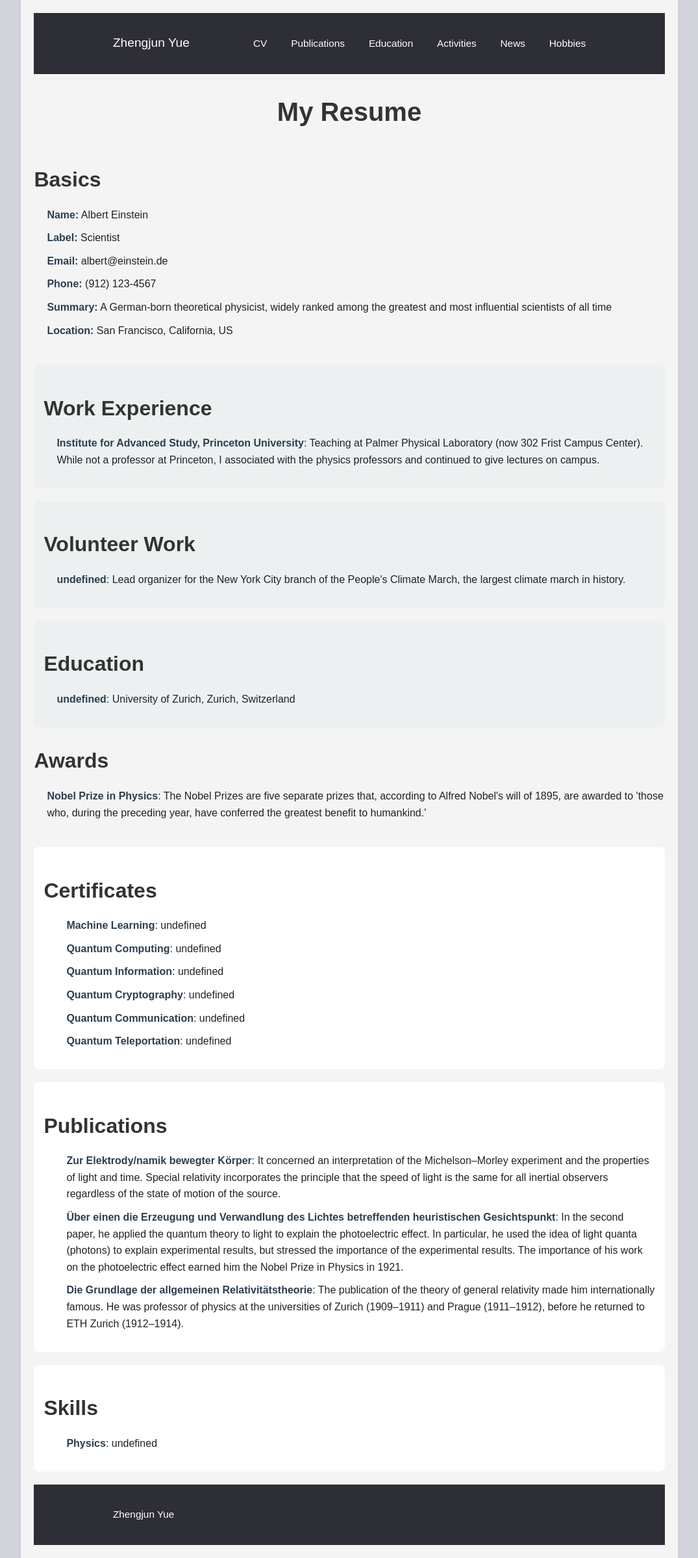
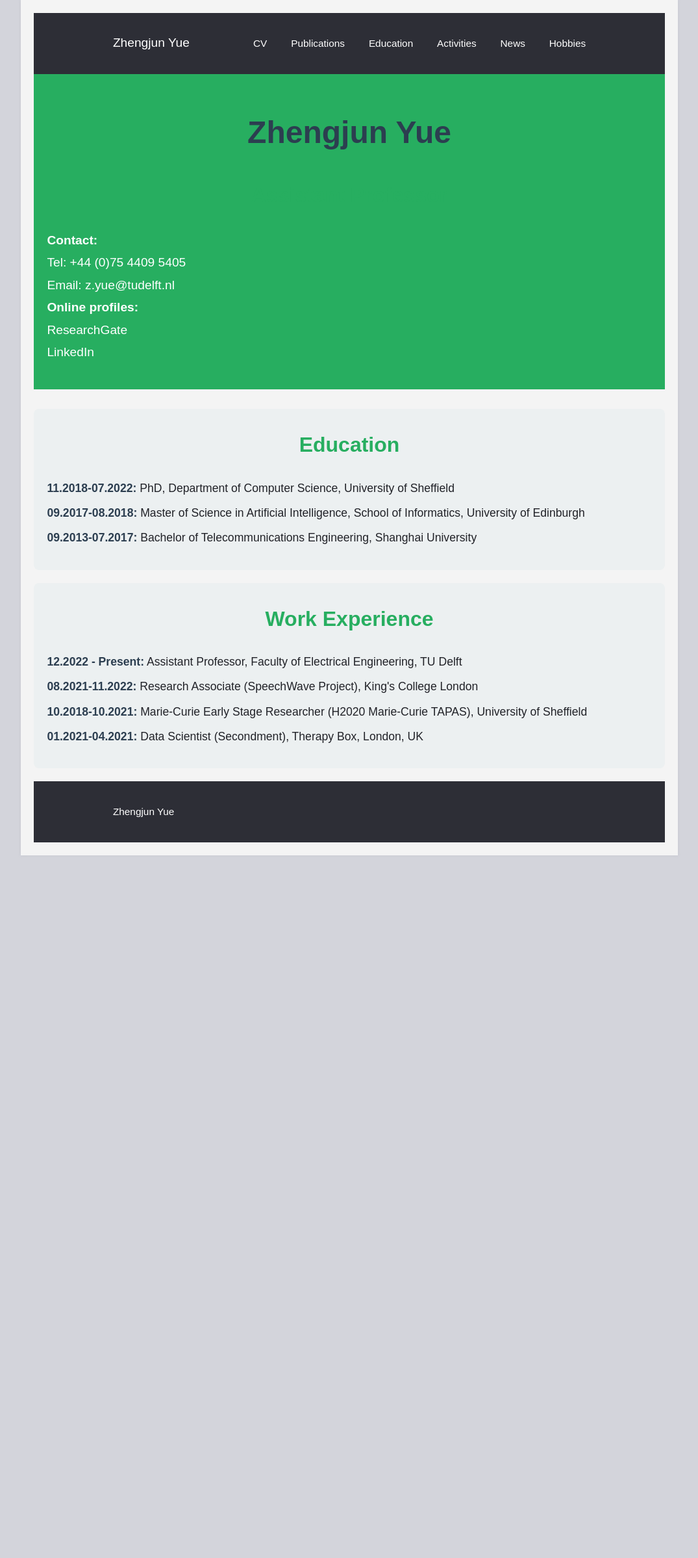
Before and after one commit to zhengjunyue/zhengjunyue.github.io, a Jekyll site: the page built from cv.html, in a window 1280 px wide. Shown: the whole page at 65% size, without its empty margins (102-1177 px from the left). Built offline with Jekyll 4.4.1, drawn with Linux system fonts in a browser that asks for light colours; after the commit the page ends 1316 px from its top, so only the background shows below that.

Commit message:
Update cv.html

```diff
--- a/cv.html
+++ b/cv.html
@@ -3,169 +3,112 @@ layout: default
 title: "Resume"
 ---
 
-<h1>My Resume</h1>
+<div id="resume-page">
+  <header class="header">
+    <h1>Zhengjun Yue</h1>
+    <h2>Assistant Professor</h2>
+    <p class="contact-info">
+      <strong>Contact:</strong><br>
+      Tel: +44 (0)75 4409 5405<br>
+      Email: <a href="mailto:z.yue@tudelft.nl">z.yue@tudelft.nl</a><br>
+      <strong>Online profiles:</strong><br>
+      <a href="https://www.researchgate.net/profile/Zhengjun_Yue" target="_blank">ResearchGate</a><br>
+      <a href="https://www.linkedin.com/in/zhengjun-yue-a313a9205/" target="_blank">LinkedIn</a>
+    </p>
+  </header>
 
-<div id="resume-content">
-  <!-- The content of resume.json will be inserted here -->
+  <div class="content">
+    <section class="education">
+      <h2>Education</h2>
+      <ul>
+        <li><strong>11.2018-07.2022:</strong> PhD, Department of Computer Science, University of Sheffield</li>
+        <li><strong>09.2017-08.2018:</strong> Master of Science in Artificial Intelligence, School of Informatics, University of Edinburgh</li>
+        <li><strong>09.2013-07.2017:</strong> Bachelor of Telecommunications Engineering, Shanghai University</li>
+      </ul>
+    </section>
+
+    <section class="work-experience">
+      <h2>Work Experience</h2>
+      <ul>
+        <li><strong>12.2022 - Present:</strong> Assistant Professor, Faculty of Electrical Engineering, TU Delft</li>
+        <li><strong>08.2021-11.2022:</strong> Research Associate (SpeechWave Project), King's College London</li>
+        <li><strong>10.2018-10.2021:</strong> Marie-Curie Early Stage Researcher (H2020 Marie-Curie TAPAS), University of Sheffield</li>
+        <li><strong>01.2021-04.2021:</strong> Data Scientist (Secondment), Therapy Box, London, UK</li>
+      </ul>
+    </section>
+
+    <!-- More sections for Skills, Publications, etc., can be added similarly -->
+  </div>
 </div>
 
 <style>
+  /* Global styles */
   body {
     font-family: Arial, sans-serif;
     line-height: 1.6;
+    background-color: #f4f4f4;
     margin: 0;
     padding: 20px;
-    background-color: #f4f4f4;
+  }
+
+  h1, h2 {
+    text-align: center;
+    color: #2c3e50;
   }
 
   h1 {
-    font-size: 2.5rem;
-    color: #333;
-    text-align: center;
-    margin-bottom: 20px;
+    font-size: 3rem;
   }
 
-  .section {
-    margin-bottom: 40px;
+  h2 {
+    font-size: 2rem;
+    margin-top: 10px;
+    color: #27ae60; /* Green color for section headers */
   }
 
-  .section h2 {
-    font-size: 2rem;
-    margin-bottom: 10px;
-    color: #333;
+  .header {
+    background-color: #27ae60; /* Green header background */
+    color: white;
+    padding: 20px;
+    text-align: center;
   }
 
-  .section ul {
-    list-style: none;
+  .contact-info {
+    font-size: 1.2rem;
+    line-height: 1.8;
+  }
+
+  .contact-info a {
+    color: #fff;
+    text-decoration: none;
+  }
+
+  .content {
+    margin-top: 30px;
+  }
+
+  section {
+    background-color: #ecf0f1;
+    padding: 20px;
+    margin-bottom: 20px;
+    border-radius: 8px;
+  }
+
+  section h2 {
+    color: #27ae60; /* Green color for section headers */
+  }
+
+  section ul {
+    list-style-type: none;
     padding: 0;
   }
 
-  .section ul li {
-    font-size: 1rem;
+  section ul li {
+    font-size: 1.1rem;
     margin-bottom: 10px;
-    padding-left: 20px;
   }
 
-  .section ul li strong {
-    font-weight: bold;
+  section ul li strong {
     color: #2c3e50;
   }
-
-  .highlight {
-    color: #e74c3c;
-    font-weight: bold;
-  }
-
-  .education, .work, .volunteer {
-    background-color: #ecf0f1;
-    border-radius: 8px;
-    padding: 15px;
-    margin-bottom: 20px;
-  }
-
-  .education h3, .work h3, .volunteer h3 {
-    font-size: 1.2rem;
-    color: #34495e;
-    margin-top: 0;
-  }
-
-  .publications, .certificates, .skills {
-    background-color: #fff;
-    border-radius: 8px;
-    padding: 15px;
-    margin-bottom: 20px;
-  }
-
-  .publications ul, .certificates ul, .skills ul {
-    padding-left: 15px;
-  }
-
-  .publications li, .certificates li, .skills li {
-    margin-bottom: 8px;
-  }
-
-  .certificates .icon {
-    font-size: 1.5rem;
-    margin-right: 10px;
-  }
 </style>
-
-<script>
-  // Fetch the resume.json file
-  fetch('/assets/json/resume.json')
-    .then(response => response.json())  // Parse the JSON response
-    .then(data => {
-      // Process the resume data and display it here
-      const resumeContainer = document.getElementById('resume-content');
-
-      // Helper function to render sections
-      const renderSection = (sectionTitle, sectionData, sectionClass) => {
-        let html = `<div class="${sectionClass}"><h2>${sectionTitle}</h2><ul>`;
-        sectionData.forEach(item => {
-          html += `<li><strong>${item.name || item.title}</strong>: ${item.summary || item.content || item.position || item.institution}</li>`;
-        });
-        html += '</ul></div>';
-        return html;
-      };
-
-      // Build the HTML content for each section
-      let htmlContent = '';
-
-      // Basics Section
-      if (data.basics) {
-        htmlContent += `<div class="section basics">
-                          <h2>Basics</h2>
-                          <ul>
-                            <li><strong>Name:</strong> ${data.basics.name}</li>
-                            <li><strong>Label:</strong> ${data.basics.label}</li>
-                            <li><strong>Email:</strong> ${data.basics.email}</li>
-                            <li><strong>Phone:</strong> ${data.basics.phone}</li>
-                            <li><strong>Summary:</strong> ${data.basics.summary}</li>
-                            <li><strong>Location:</strong> ${data.basics.location.city}, ${data.basics.location.region}, ${data.basics.location.countryCode}</li>
-                          </ul>
-                        </div>`;
-      }
-
-      // Work Section
-      if (data.work) {
-        htmlContent += renderSection("Work Experience", data.work, "section work");
-      }
-
-      // Volunteer Section
-      if (data.volunteer) {
-        htmlContent += renderSection("Volunteer Work", data.volunteer, "section volunteer");
-      }
-
-      // Education Section
-      if (data.education) {
-        htmlContent += renderSection("Education", data.education, "section education");
-      }
-
-      // Awards Section
-      if (data.awards) {
-        htmlContent += renderSection("Awards", data.awards, "section awards");
-      }
-
-      // Certificates Section
-      if (data.certificates) {
-        htmlContent += renderSection("Certificates", data.certificates, "section certificates");
-      }
-
-      // Publications Section
-      if (data.publications) {
-        htmlContent += renderSection("Publications", data.publications, "section publications");
-      }
-
-      // Skills Section
-      if (data.skills) {
-        htmlContent += renderSection("Skills", data.skills, "section skills");
-      }
-
-      // Display the generated HTML content
-      resumeContainer.innerHTML = htmlContent;
-    })
-    .catch(error => {
-      console.error('Error loading resume data:', error);
-      document.getElementById('resume-content').innerHTML = "Failed to load resume data.";
-    });
-</script>
```
